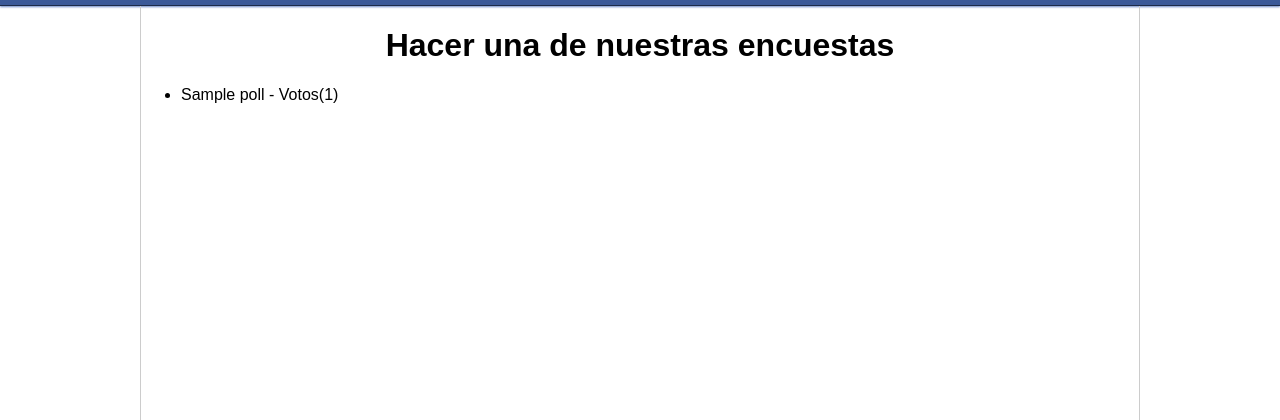
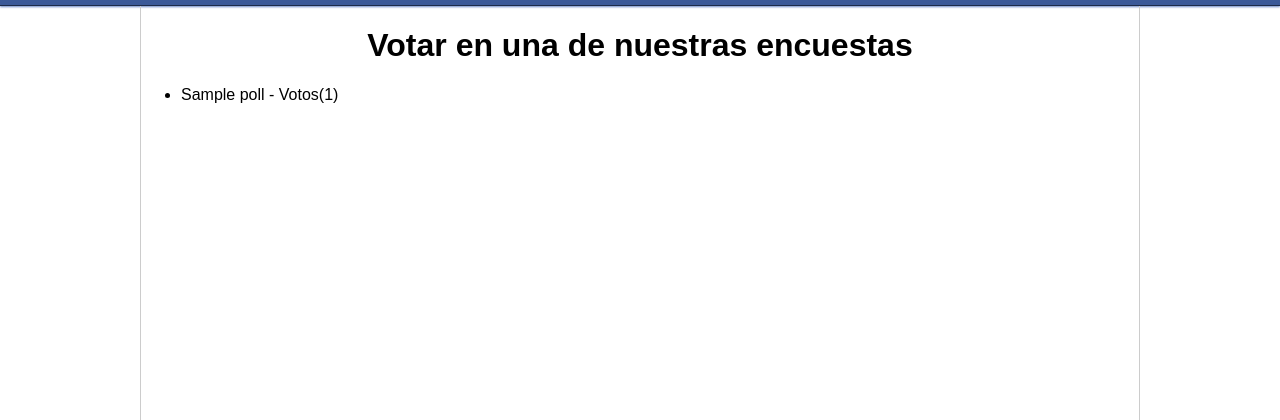
Before and after one commit to elib0/pySMT, a Django app: page / in a window 1280 px wide. Shown: the part 26-446 px from the top of the page. Run offline with Django 3.2, Linux system fonts and the light colour scheme; a user stored in the database is signed in; tables that the repository leaves empty hold one stand-in row (values such as "Sample post"); parts of the project's set-up code (start-up, migrations or seed data) failed here and were passed over; some libraries are stand-ins or nearby versions.

Commit message:
Pequeños cambios

```diff
--- a/pySMT/templates/index.html
+++ b/pySMT/templates/index.html
@@ -44,7 +44,7 @@
             <section class="home">
             {% if user.is_authenticated %}
                 {% if latest_poll_list %}
-                    <h1>Hacer una de nuestras encuestas</h1>
+                    <h1>Votar en una de nuestras encuestas</h1>
                     <ul>
                     {% for poll in latest_poll_list %}
                         <li><a href="{% url 'polls:detail' poll.id %}">{{ poll.question }}</a> - Votos({{ poll.get_vote_count }})</li>
--- a/pySMT/templates/polls/detail.html
+++ b/pySMT/templates/polls/detail.html
@@ -14,8 +14,6 @@
 		<input id="btnVotar" type="submit" value="Votar">
 		<input id="btnVolver" type="button" value="Volver">
 	</form>
-	{% else %}
-	<h2 class="alert">No hay datos</h2>
 	{% endif %}
 </section>
 {% endblock content %}
```
